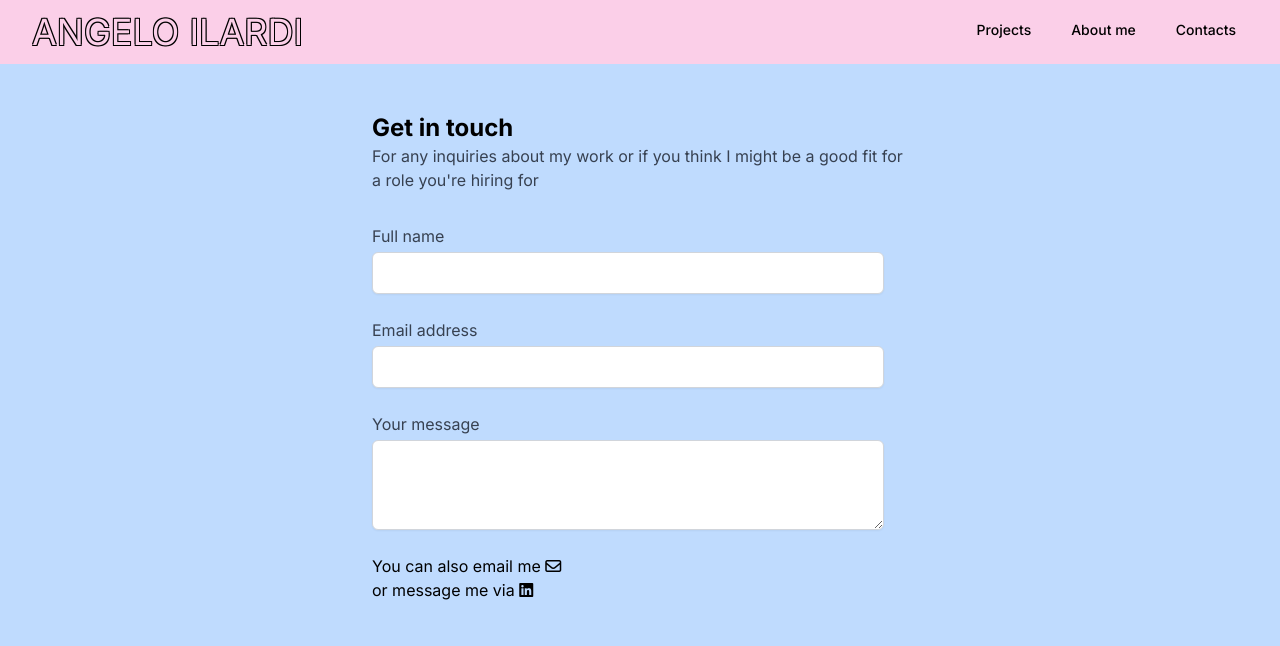
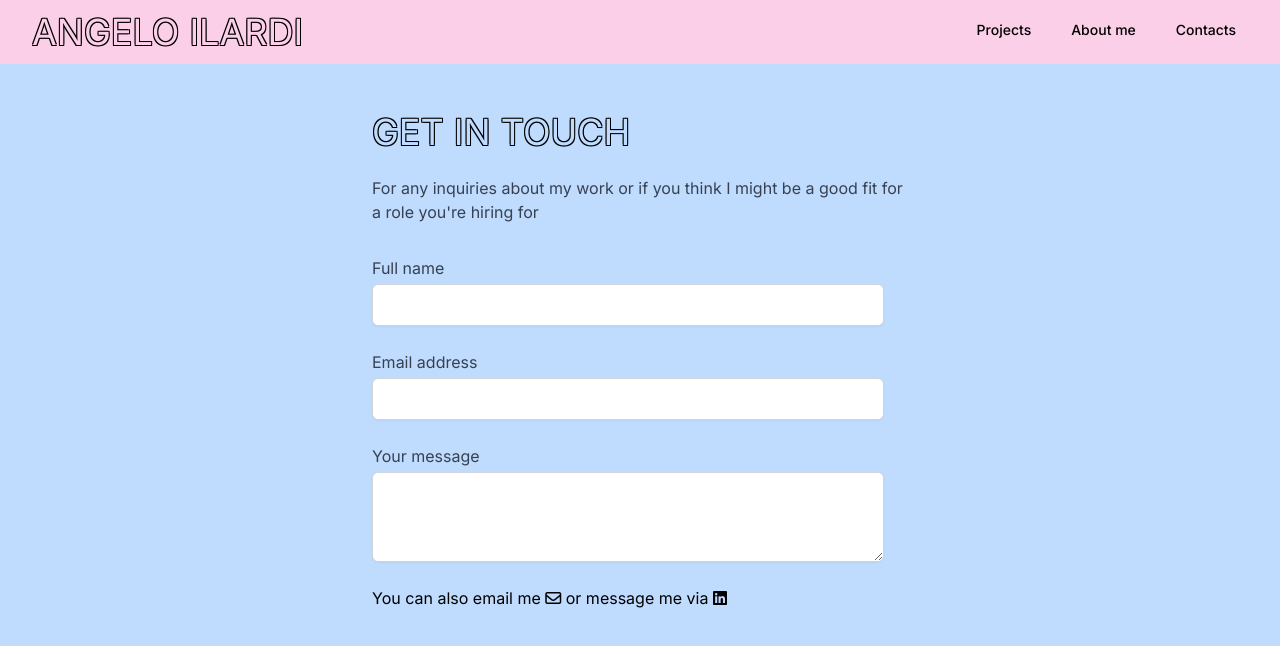
Before and after one commit to angeloilardi/new-portfolio, a Next.js app: page /contacts in a window 1280 px wide. Shown: the top 646 px of the page. Built offline with nearby package versions, Linux system fonts and the light colour scheme.

Commit message:
added text outline

```diff
--- a/app/aboutme/page.tsx
+++ b/app/aboutme/page.tsx
@@ -2,6 +2,7 @@ import Navbar from "../components/Navbar";
 import TechStackIcon from "../components/TechStack";
 import icons from "./../utils/stack.json";
 import Image from "next/image";
+import './../globals.css'
 
 export default function AboutMe() {
   return (
@@ -10,6 +11,7 @@ export default function AboutMe() {
       <div className="bg-blue-200 min-h-screen py-12">
         <div className="flex flex-col-reverse md:flex-row align-middle">
           <div className="presentation basis-1/2 shrink-0 flex-row p-16">
+            <h1 className="outline-text text-blue-200 mb-6 text-4xl">ABOUT ME</h1>
             <p className="mb-3">
               Hey, I&apos;m Angelo Ilardi, a Front-End Developer from London
               (UK).
--- a/app/components/ContactForm.tsx
+++ b/app/components/ContactForm.tsx
@@ -4,7 +4,9 @@ export default function Form() {
     return (
       <div className="mx-auto max-w-xl px-5">
         <div className="py-12">
-          <h2 className="text-2xl font-bold">Get in touch</h2>
+          <h2 className="text-4xl outline-text text-blue-200 mb-6">
+            GET IN TOUCH
+          </h2>
           <p className="text-gray-700">
             For any inquiries about my work or if you think I might be a good
             fit for a role you&apos;re hiring for
@@ -61,11 +63,10 @@ export default function Form() {
               <div className="block"></div>
             </div>
             <p>
-              You can also email me <i className="fa-regular fa-envelope"></i>
-            </p>
-            <p>
+              You can also email me <i className="fa-regular fa-envelope"></i>{" "}
               or message me via <i className="fa-brands fa-linkedin"></i>
             </p>
+
           </div>
         </div>
         <Script src="https://kit.fontawesome.com/76d4d94d08.js" />
--- a/app/projects/page.tsx
+++ b/app/projects/page.tsx
@@ -8,7 +8,7 @@ export default function Projects() {
       <>
         <Navbar></Navbar>
         <div className="bg-blue-200 min-h-screen py-12">
-          <h1 className="text-center mb-8 outline-text text-blue-200 text-5xl">Projects</h1>
+          <h1 className="text-center mb-8 outline-text text-blue-200 text-5xl">PROJECTS</h1>
           <div className="sm:flex sm:justify-center sm:flex-wrap sm:flex-col sm:align-middle mx-4">
             {projects.map((project) => {
               return (
```
